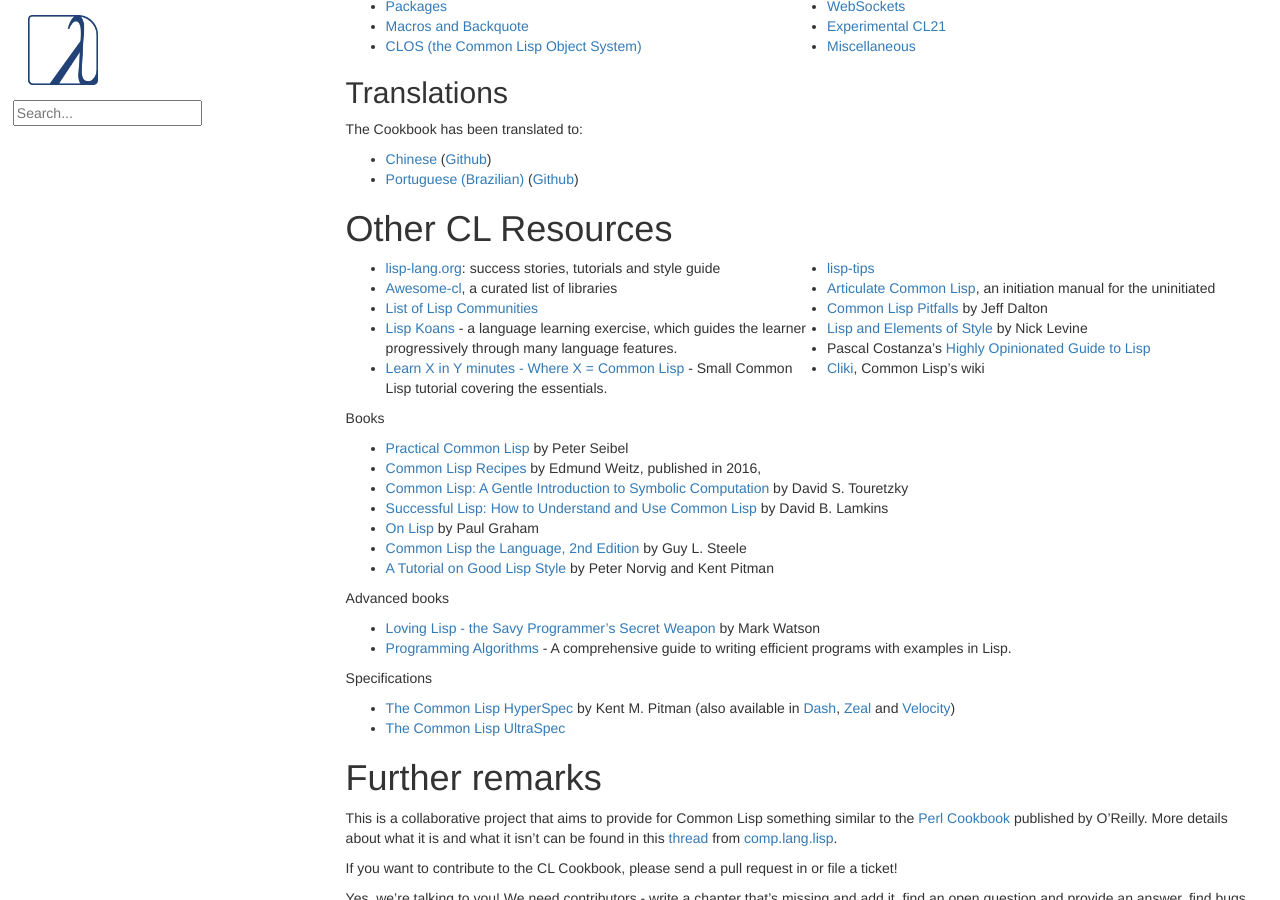
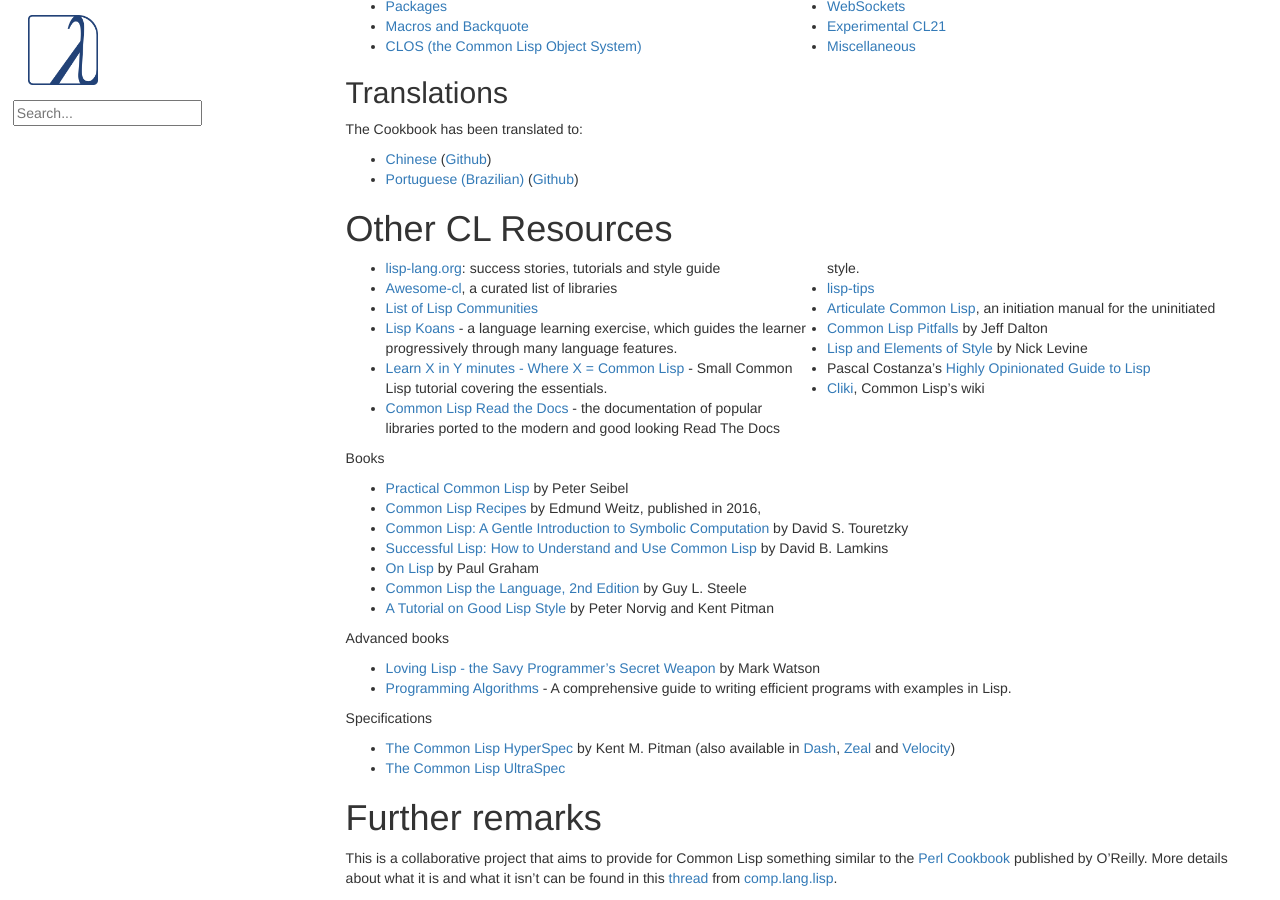
Before and after one commit to LispCookbook/cl-cookbook, a Jekyll site: the page built from index.md, in a window 1280 px wide and 900 px high, scrolled down 519 px. Built offline with Jekyll 4.4.1, drawn with Linux system fonts in a browser that asks for light colours.

Commit message:
resources: add cl-read-the-doc project

```diff
--- a/index.md
+++ b/index.md
@@ -65,6 +65,7 @@ The Cookbook has been translated to:
 * [List of Lisp Communities](https://github.com/CodyReichert/awesome-cl#community)
 * [Lisp Koans](https://github.com/google/lisp-koans/) - a language learning exercise, which guides the learner progressively through many language features.
 * [Learn X in Y minutes - Where X = Common Lisp](https://learnxinyminutes.com/docs/common-lisp/) - Small Common Lisp tutorial covering the essentials.
+* [Common Lisp Read the Docs](https://digikar99.github.io/common-lisp.readthedocs/) - the documentation of popular libraries ported to the modern and good looking Read The Docs style.
 * [lisp-tips](https://github.com/lisp-tips/lisp-tips/issues/)
 * [Articulate Common Lisp](http://articulate-lisp.com/), an initiation manual for the uninitiated
 * [Common Lisp Pitfalls](https://raw.githubusercontent.com/ebzzry/cl-pitfalls/master/cl-pitfalls.txt) by Jeff Dalton
```
